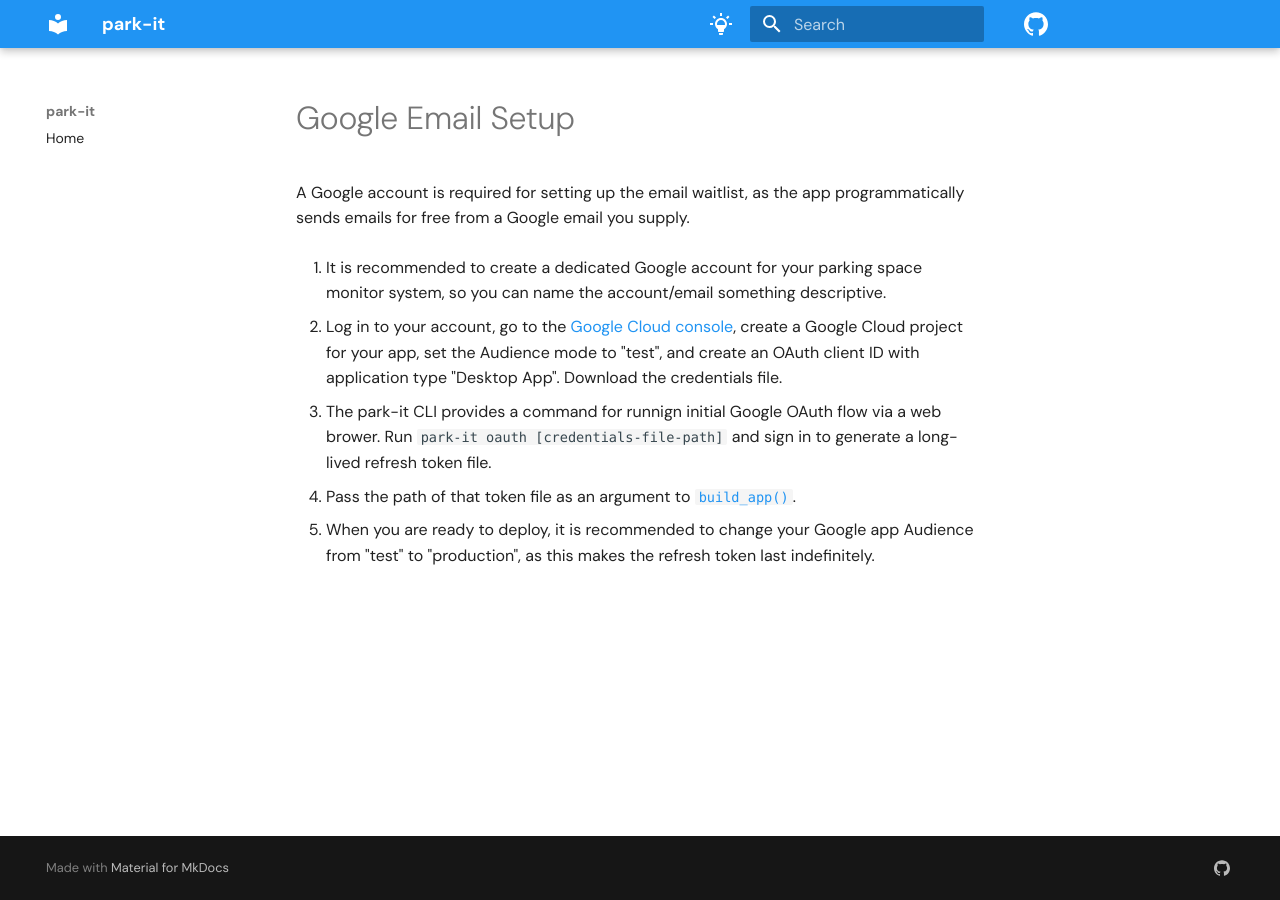
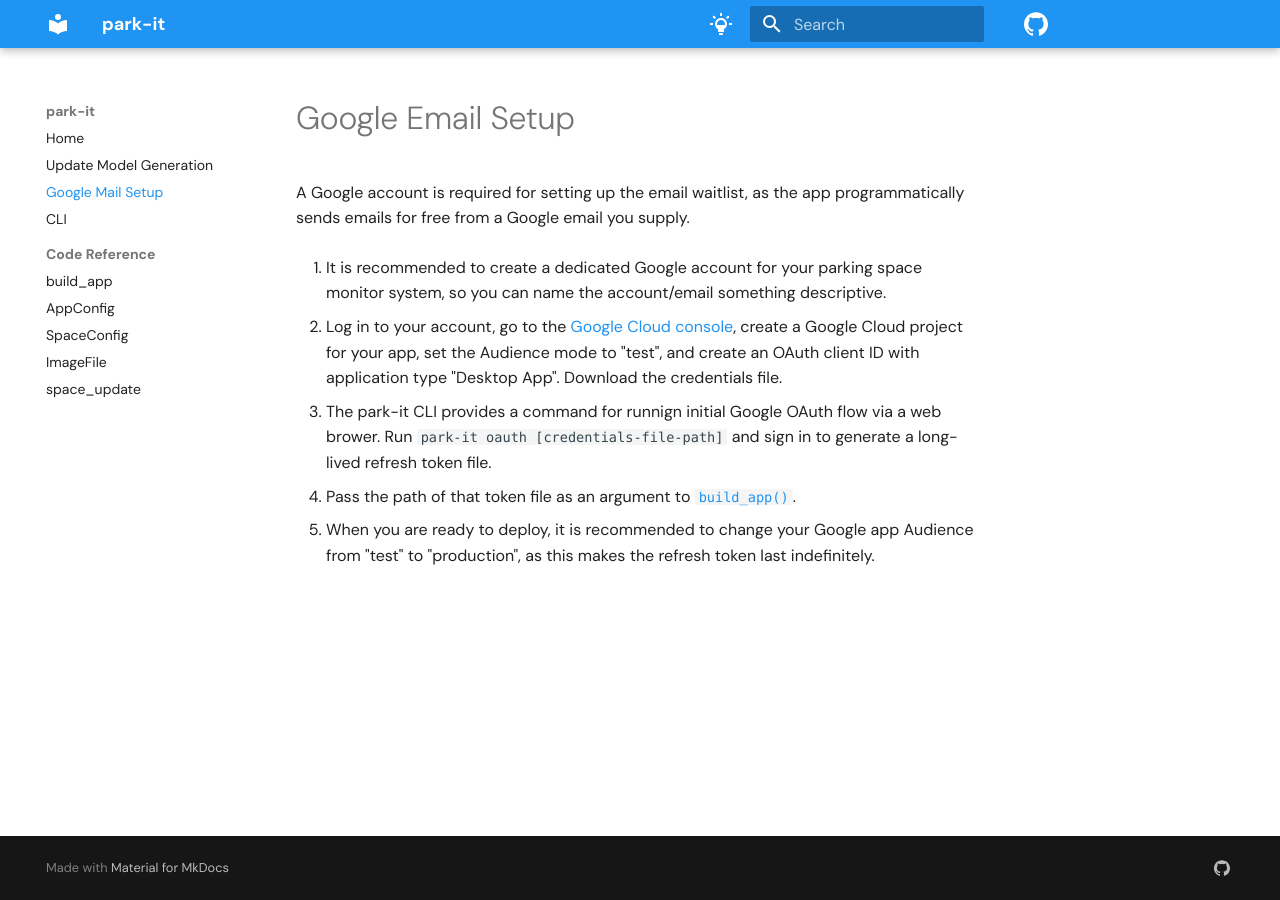
Before and after one commit to joshhubert-dsp/park-it, an MkDocs documentation site: the page built from docs/gmail-setup.md, in a window 1280 px wide. Built offline with MkDocs 1.6.1 and Material for MkDocs 9.7.7, drawn with Linux system fonts in a browser that asks for light colours; some web fonts are replaced; comment, search, counter and statistics services are not loaded.

Commit message:
update docs

```diff
--- a/mkdocs.yml
+++ b/mkdocs.yml
@@ -91,6 +91,10 @@ markdown_extensions:
 
 nav:
   - Home: index.md
+  - Update Model Generation: model-gen.md
+  - Google Mail Setup: gmail-setup.md
+  - CLI: cli.md
+  - Code Reference: reference/
 
 extra:
   social:
```
Also changed, not shown: docs/model-gen.md (+1 -1 lines).
